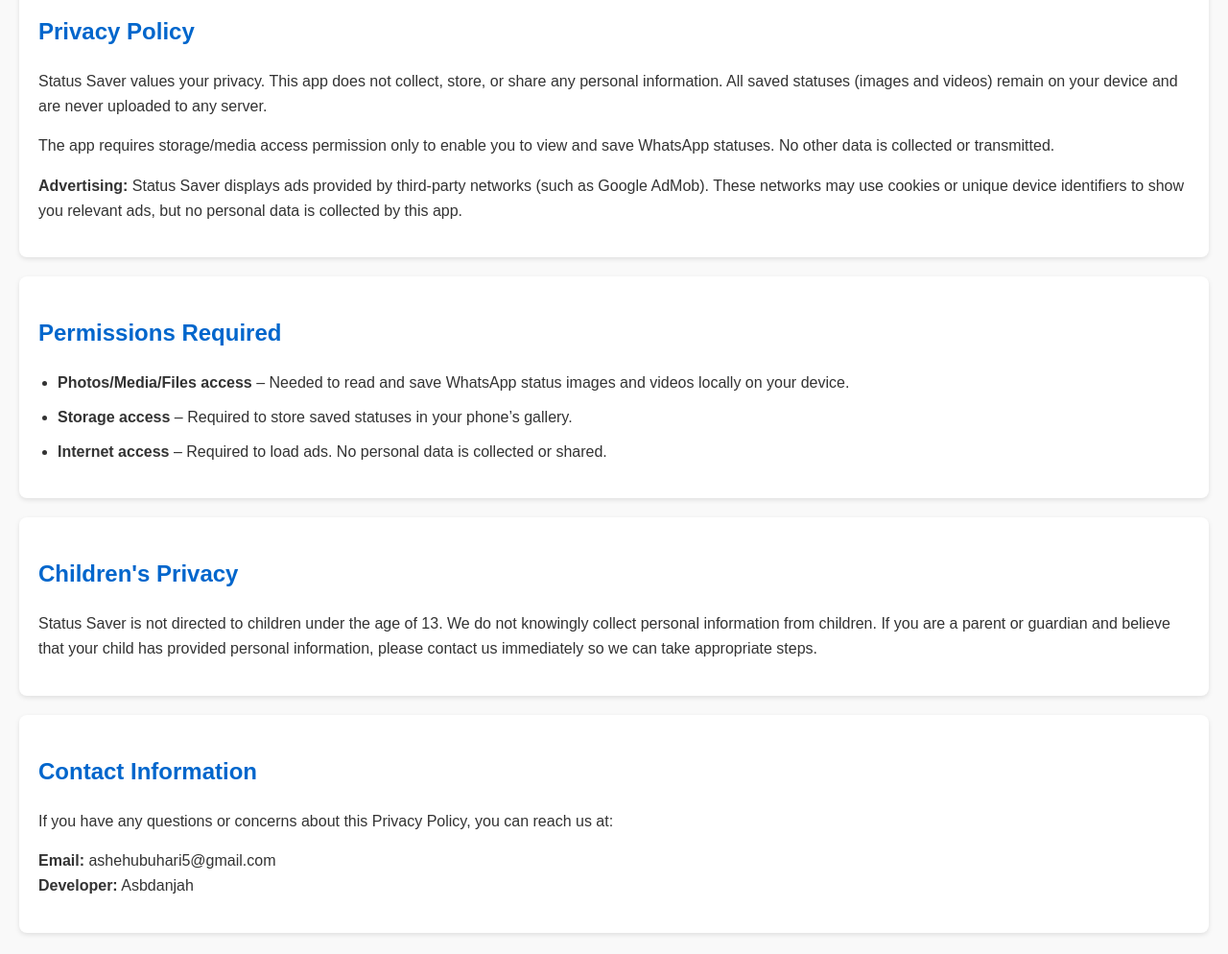
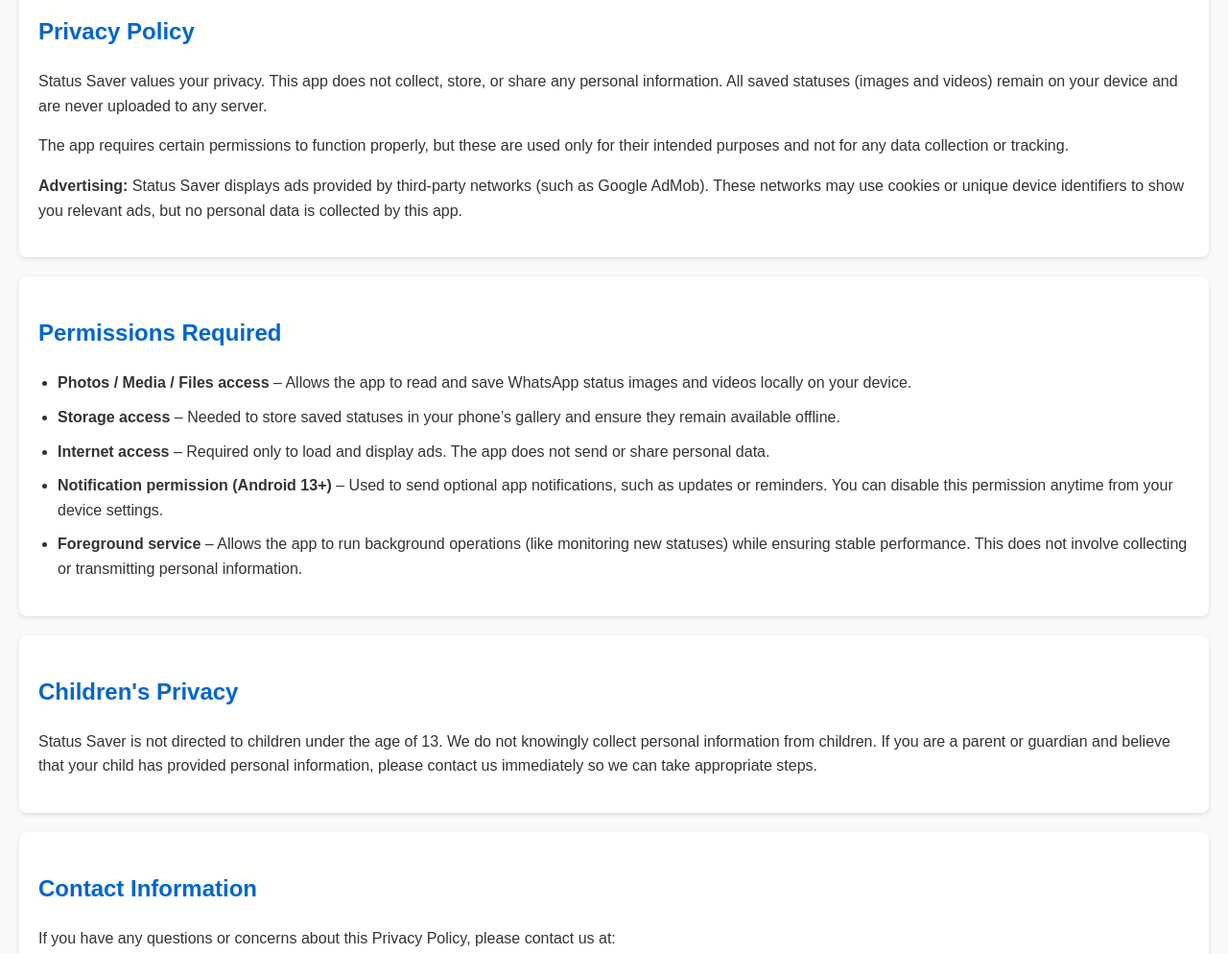
Before and after one commit to Asbdanjah/Status-Saver-Private-Policy, a plain HTML site: page index.html in a window 1280 px wide. Shown: the part 120-1114 px from the top of the page at 96% size. Drawn offline with Linux system fonts and the light colour scheme.

Commit message:
Update index.html

```diff
--- a/index.html
+++ b/index.html
@@ -1,5 +1,4 @@
 <!DOCTYPE html>
-
 <html lang="en">
 <head>
   <meta charset="UTF-8">
@@ -48,8 +47,7 @@
       All saved statuses (images and videos) remain on your device and are never uploaded to any server.
     </p>
     <p>
-      The app requires storage/media access permission only to enable you to view and save WhatsApp statuses.
-      No other data is collected or transmitted.
+      The app requires certain permissions to function properly, but these are used only for their intended purposes and not for any data collection or tracking.
     </p>
     <p>
       <b>Advertising:</b> Status Saver displays ads provided by third-party networks (such as Google AdMob).
@@ -60,9 +58,11 @@
   <section>
     <h2>Permissions Required</h2>
     <ul>
-      <li><b>Photos/Media/Files access</b> – Needed to read and save WhatsApp status images and videos locally on your device.</li>
-      <li><b>Storage access</b> – Required to store saved statuses in your phone’s gallery.</li>
-      <li><b>Internet access</b> – Required to load ads. No personal data is collected or shared.</li>
+      <li><b>Photos / Media / Files access</b> – Allows the app to read and save WhatsApp status images and videos locally on your device.</li>
+      <li><b>Storage access</b> – Needed to store saved statuses in your phone’s gallery and ensure they remain available offline.</li>
+      <li><b>Internet access</b> – Required only to load and display ads. The app does not send or share personal data.</li>
+      <li><b>Notification permission (Android 13+)</b> – Used to send optional app notifications, such as updates or reminders. You can disable this permission anytime from your device settings.</li>
+      <li><b>Foreground service</b> – Allows the app to run background operations (like monitoring new statuses) while ensuring stable performance. This does not involve collecting or transmitting personal information.</li>
     </ul>
   </section>
 
@@ -78,11 +78,11 @@
   <section>
     <h2>Contact Information</h2>
     <p>
-      If you have any questions or concerns about this Privacy Policy, you can reach us at:
+      If you have any questions or concerns about this Privacy Policy, please contact us at:
     </p>
     <p>
       <b>Email:</b> ashehubuhari5@gmail.com<br>
-      <b>Developer:</b> Asbdanjah
+      <b>Developer:</b> Status Saver App Team
     </p>
   </section>
 
```
